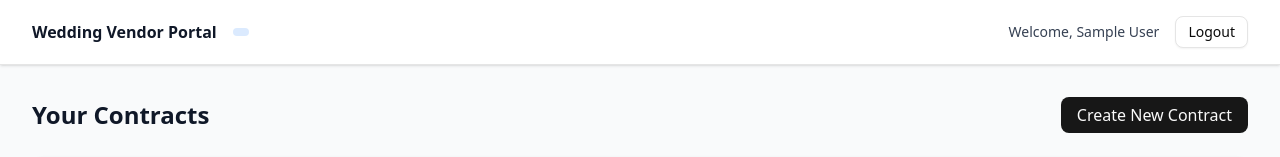
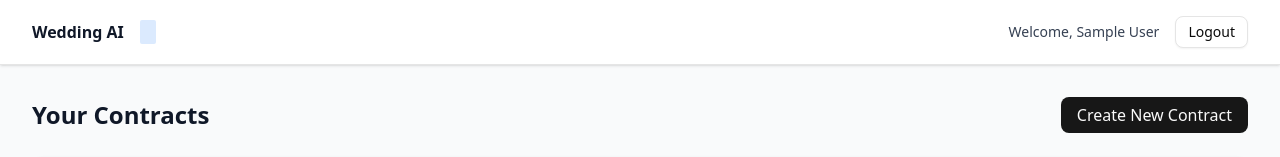
Before and after one commit to Vaidik1308/wedding_vendor_contract_builder, a Next.js app: page /dashboard in a window 1280 px wide. Shown: the top 157 px of the page. Built offline with nearby package versions, Linux system fonts and the light colour scheme; sample sign-in values are in the browser's storage.

Commit message:
fix: resolve issue in the ui in the header

```diff
--- a/src/components/layout/header.tsx
+++ b/src/components/layout/header.tsx
@@ -30,11 +30,11 @@ export default function Header() {
     <header className="bg-white shadow-sm border-b">
       <div className="max-w-7xl mx-auto px-4 sm:px-6 lg:px-8">
         <div className="flex justify-between items-center h-16">
-          <AnimatedElement variant='fadeIn' className="flex items-start md:items-center md:flex-row flex-col">
+          <AnimatedElement variant='fadeIn' className="flex gap-2 md:gap-0">
             <h1 className="md:**:text-xl font-semibold text-gray-900">
-              Wedding Vendor Portal
+              Wedding AI
             </h1>
-            <span className="md:ml-4 px-2 py-1 text-xs font-medium bg-blue-100 text-blue-800 rounded-full">
+            <span className="md:ml-4 px-2 py-1 text-xs font-medium bg-blue-100 text-blue-800 rounded-xs">
               {user.type}
             </span>
           </AnimatedElement>
```
